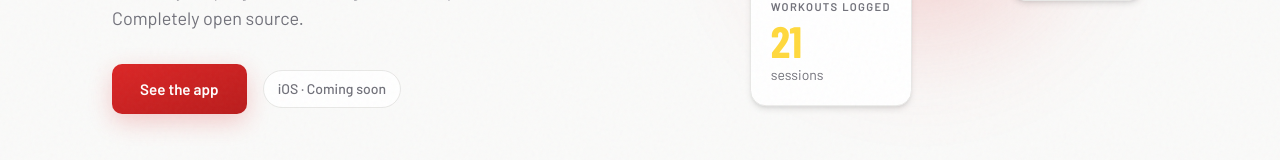
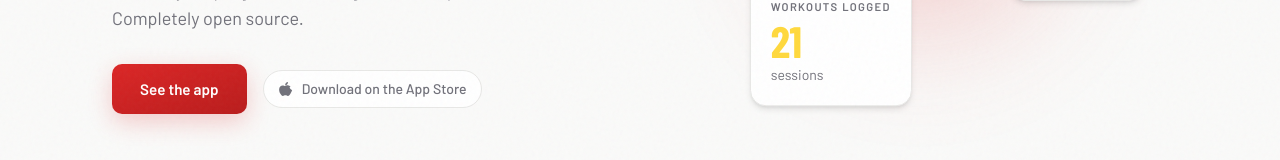
Before and after one commit to bolic-ca/bolic.ca, a React (Vite) app: page / in a window 1280 px wide. Shown: the part 503-663 px from the top of the page. Built offline with nearby package versions, Linux system fonts and the light colour scheme; a web font is replaced by a local one.

Commit message:
Add app store link

```diff
--- a/src/components/Cta.tsx
+++ b/src/components/Cta.tsx
@@ -4,7 +4,17 @@ export default function Cta() {
       <div className="mx-auto max-w-xl rounded-3xl border border-bolic-border bg-bolic-elevated px-8 py-12 text-center shadow-md dark:border-bolic-border-dark dark:bg-bolic-elevated-dark lg:px-16 lg:py-16">
         <img src="/logo-b.svg" alt="" width={56} height={56} className="mx-auto mb-5 rounded-xl" />
         <h2 className="mb-3 font-display text-3xl font-extrabold uppercase sm:text-4xl">Ready to get anabolic with Bolic?</h2>
-        <p className="text-bolic-muted">The app is coming to iOS. Check back soon for download links.</p>
+        <a
+          href="https://apps.apple.com/app/bolic/id6755925763"
+          target="_blank"
+          rel="noopener noreferrer"
+          className="inline-flex items-center justify-center gap-2.5 rounded-[10px] bg-gradient-to-br from-bolic-accent to-bolic-accent-hover px-7 py-3.5 text-[0.95rem] font-semibold text-white shadow-[0_8px_24px_rgba(220,38,38,0.22)] transition hover:-translate-y-0.5 hover:shadow-[0_12px_32px_rgba(220,38,38,0.28)]"
+        >
+          <svg viewBox="0 0 448 512" fill="currentColor" className="h-5 w-5" aria-hidden="true">
+            <path d="M318.7 268.7c-.2-36.7 16.4-64.4 50-84.8-18.8-26.9-47.2-41.7-84.7-44.6-35.5-2.8-74.3 20.7-88.5 20.7-15 0-49.4-19.7-77.7-19.7C63.3 141.2 4 183.5 4 269.9 4 321 22.7 374.5 45.8 411.6c19.8 31.8 46 67.5 78.9 66.2 31.3-1.2 43.1-20.4 80.9-20.4 36.6 0 47 20.4 80 20.4 33.3-.5 61-39 80-70.9 38.5-58.1 54.4-114.4 55-117.2-2.1-.7-101.7-38.1-101.9-151zM263.7 102.5c26.3-31.2 23.9-59.6 23.1-69.8-23.2 1.3-50 15.8-65.3 33.6-16.8 19-26.6 42.5-24.5 68.5 25.1 1.9 48-11 67.7-32.3z" />
+          </svg>
+          Download on the App Store
+        </a>
       </div>
     </section>
   )
--- a/src/components/Hero.tsx
+++ b/src/components/Hero.tsx
@@ -46,9 +46,17 @@ export default function Hero() {
           >
             See the app
           </a>
-          <span className="rounded-full border border-bolic-border bg-bolic-elevated px-3.5 py-2 text-sm font-medium text-bolic-muted dark:border-bolic-border-dark dark:bg-bolic-elevated-dark">
-            iOS · Coming soon
-          </span>
+          <a
+            href="https://apps.apple.com/app/bolic/id6755925763"
+            target="_blank"
+            rel="noopener noreferrer"
+            className="inline-flex items-center gap-2 rounded-full border border-bolic-border bg-bolic-elevated px-3.5 py-2 text-sm font-medium text-bolic-muted transition-colors hover:border-bolic-accent hover:text-bolic-accent dark:border-bolic-border-dark dark:bg-bolic-elevated-dark"
+          >
+            <svg viewBox="0 0 448 512" fill="currentColor" className="h-4 w-4" aria-hidden="true">
+              <path d="M318.7 268.7c-.2-36.7 16.4-64.4 50-84.8-18.8-26.9-47.2-41.7-84.7-44.6-35.5-2.8-74.3 20.7-88.5 20.7-15 0-49.4-19.7-77.7-19.7C63.3 141.2 4 183.5 4 269.9 4 321 22.7 374.5 45.8 411.6c19.8 31.8 46 67.5 78.9 66.2 31.3-1.2 43.1-20.4 80.9-20.4 36.6 0 47 20.4 80 20.4 33.3-.5 61-39 80-70.9 38.5-58.1 54.4-114.4 55-117.2-2.1-.7-101.7-38.1-101.9-151zM263.7 102.5c26.3-31.2 23.9-59.6 23.1-69.8-23.2 1.3-50 15.8-65.3 33.6-16.8 19-26.6 42.5-24.5 68.5 25.1 1.9 48-11 67.7-32.3z" />
+            </svg>
+            Download on the App Store
+          </a>
         </div>
       </div>
 
```
